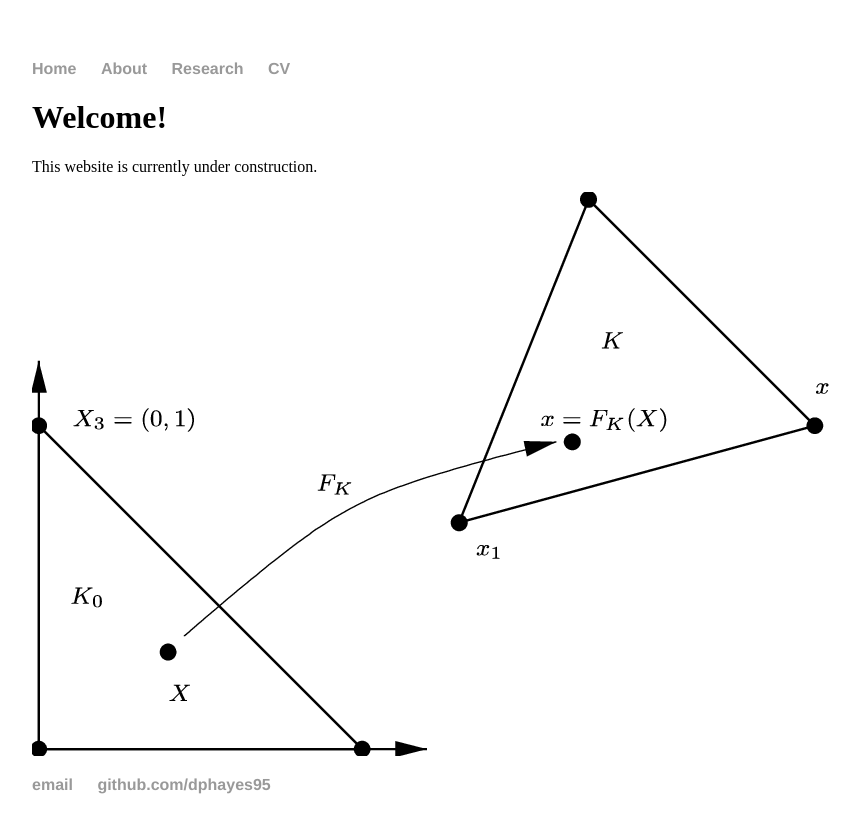
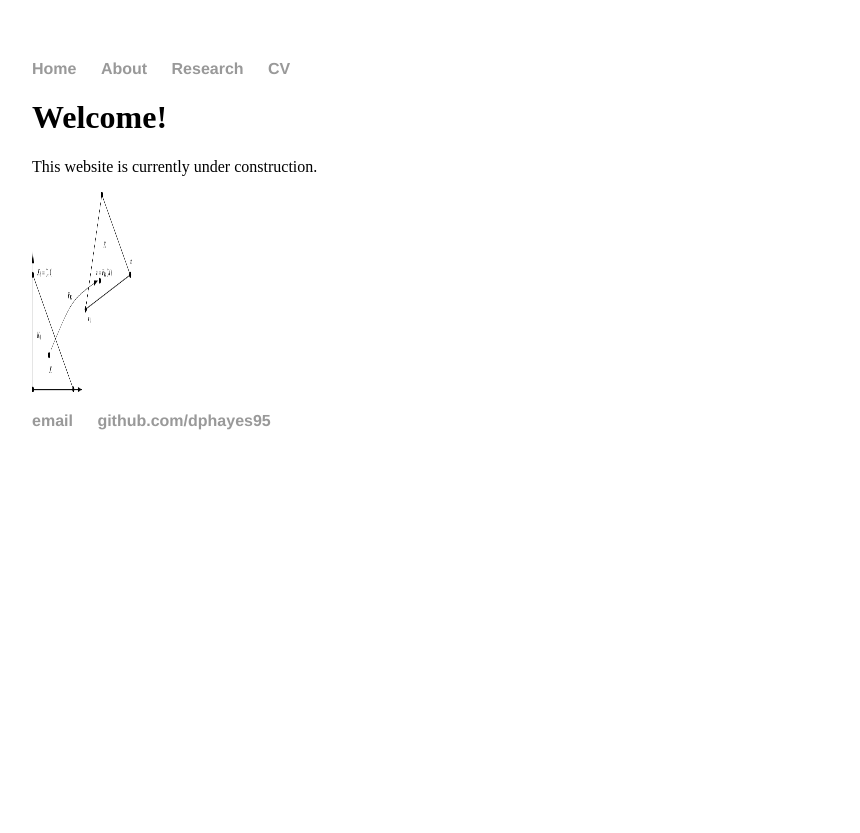
Before and after one commit to dhayes95/dhayes95.github.io, a Jekyll site: the page built from index.html, in a window 1280 px wide. Shown: the top 833 px of the page, without its empty margins (160-1020 px from the left). Built offline with Jekyll 4.4.1, drawn with Linux system fonts in a browser that asks for light colours.

Commit message:
Update index.html

```diff
--- a/index.html
+++ b/index.html
@@ -5,5 +5,5 @@ title: Dan Hayes
 <div class="blurb">
 	<h1>Welcome!</h1>
 	<p>This website is currently under construction.</p>
-	<img src="Affine.png" alt="Image description">
+	<img src="Affine.png" width="100" height="200">
 </div><!-- /.blurb -->
```
